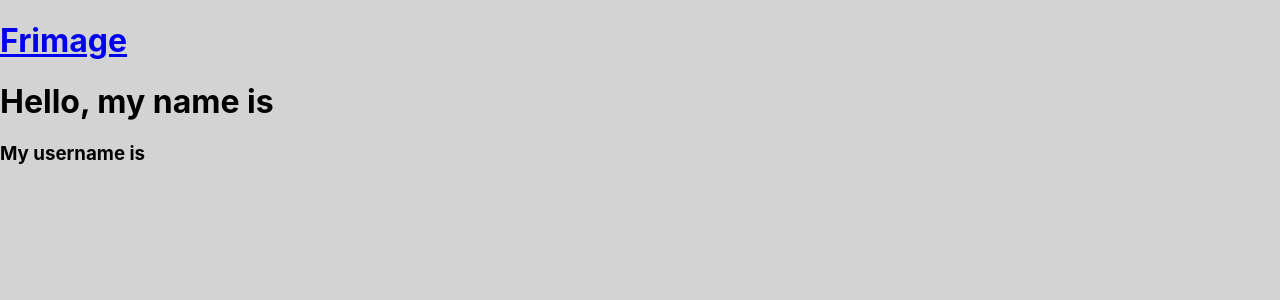
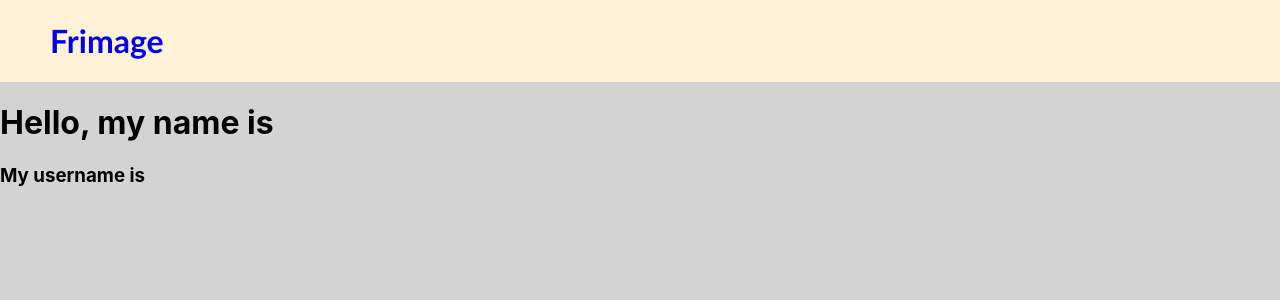
Before and after one commit to PeterNR/Frimage, a React (Create React App) app: page /friend in a window 1280 px wide. Shown: the top 300 px of the page. Built offline with nearby package versions, Linux system fonts and the light colour scheme.

Commit message:
ux adjustments

```diff
--- a/src/App.css
+++ b/src/App.css
@@ -1,4 +1,4 @@
-.App {
+/*.App {
   text-align: center;
 }
 
@@ -8,7 +8,7 @@
   pointer-events: none;
 }
 
-.App-header {
+/*.App-header {
   background-color: #282c34;
   min-height: 100vh;
   display: flex;
@@ -19,9 +19,9 @@
   color: white;
 }
 
-.App-link {
+/*.App-link {
   color: #61dafb;
-}
+}*/
 
 @keyframes App-logo-spin {
   from {
@@ -41,6 +41,13 @@ body{
   justify-content: space-between;
   align-items: flex-end;
   padding: 0 50px;
+  background: rgb(255, 242, 214);
+
+}
+
+.top a{
+  text-decoration: none;
+  font-family: 'Trebuchet MS', 'Lucida Sans Unicode', 'Lucida Grande', 'Lucida Sans', Arial, sans-serif;
 }
 
 .card{
--- a/src/App.js
+++ b/src/App.js
@@ -10,8 +10,9 @@ function App(){
     <Router>
       <div>
         <Switch>
-          <Route exact path='/friend' component={Friend}/>
           <Route exact path='/' component={HomePage} />
+          <Route  path='/friend' component={Friend}/>
+          <Route  path='/friend/:' component={HomePage} />
         </Switch>
       </div>
     </Router>
--- a/src/components/Friend.js
+++ b/src/components/Friend.js
@@ -11,9 +11,14 @@ function Friend({name, username})
     //henter informasjon fra state og gir ut
     return(
         <div className='Friend'>
-            <Link link exact to='/' > <h1>Frimage</h1> </Link>
-            <h1>Hello, my name is {name}</h1>
-            <h3>My username is {username}</h3>
+            <div className='top'>
+                <Link link exact to='/' > <h1>Frimage</h1> </Link>
+            </div>
+            <div>
+                <h1>Hello, my name is {name}</h1>
+                <h3>My username is {username}</h3>
+            </div>
+
         </div>
     )
 }
--- a/src/components/HomePage.js
+++ b/src/components/HomePage.js
@@ -37,7 +37,8 @@ class HomePage extends Component {
   render(){
 
     const filteredFriends = this.state.friends.filter(friend => {
-      return friend.name.toLowerCase().includes(this.state.searchfield.toLowerCase());
+      return friend.name.toLowerCase().includes(this.state.searchfield.toLowerCase()) ||
+             friend.username.toLowerCase().includes(this.state.searchfield.toLowerCase());
     })
 
     /*this.setState({friendImg: [filteredFriends.length()] } );
```
